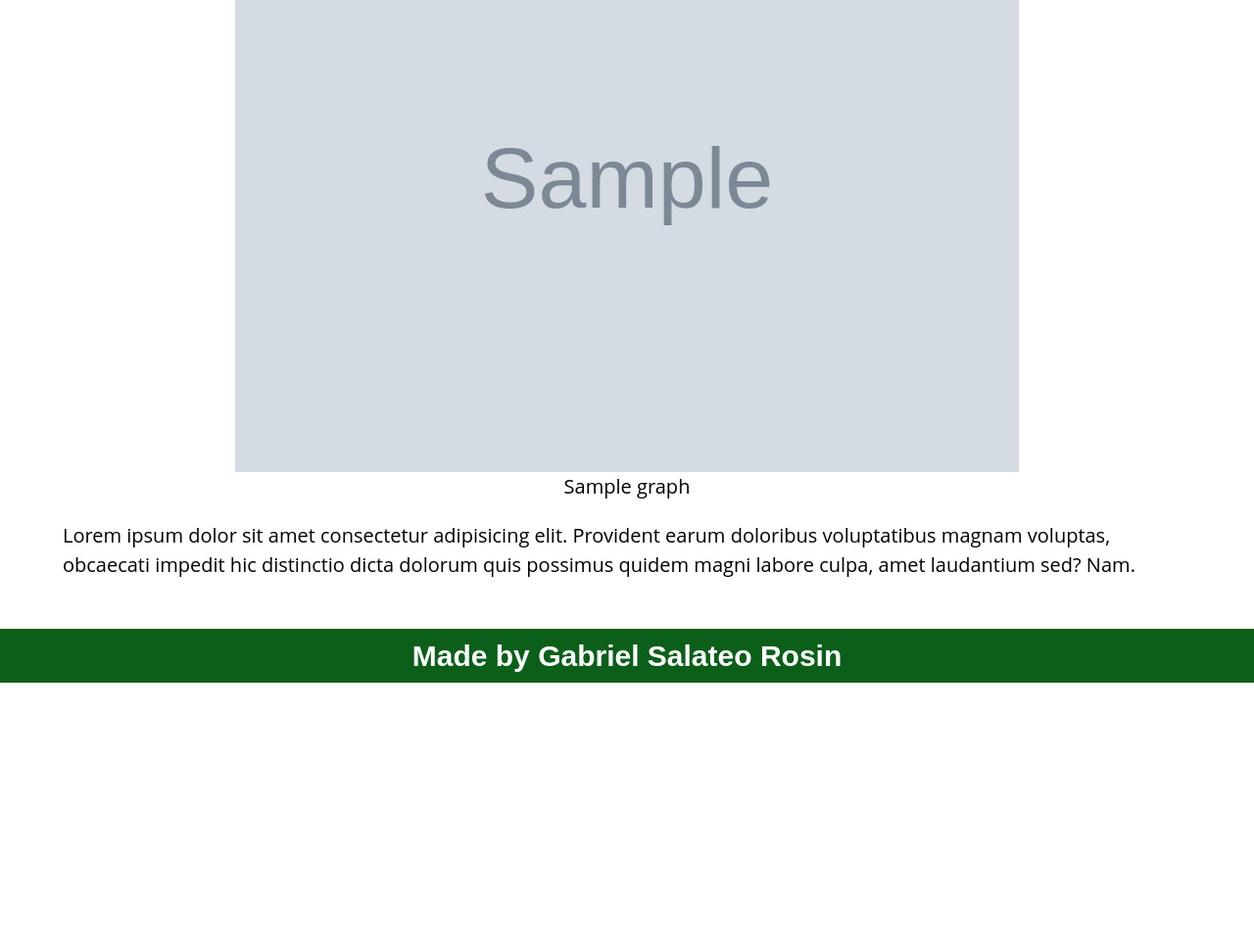
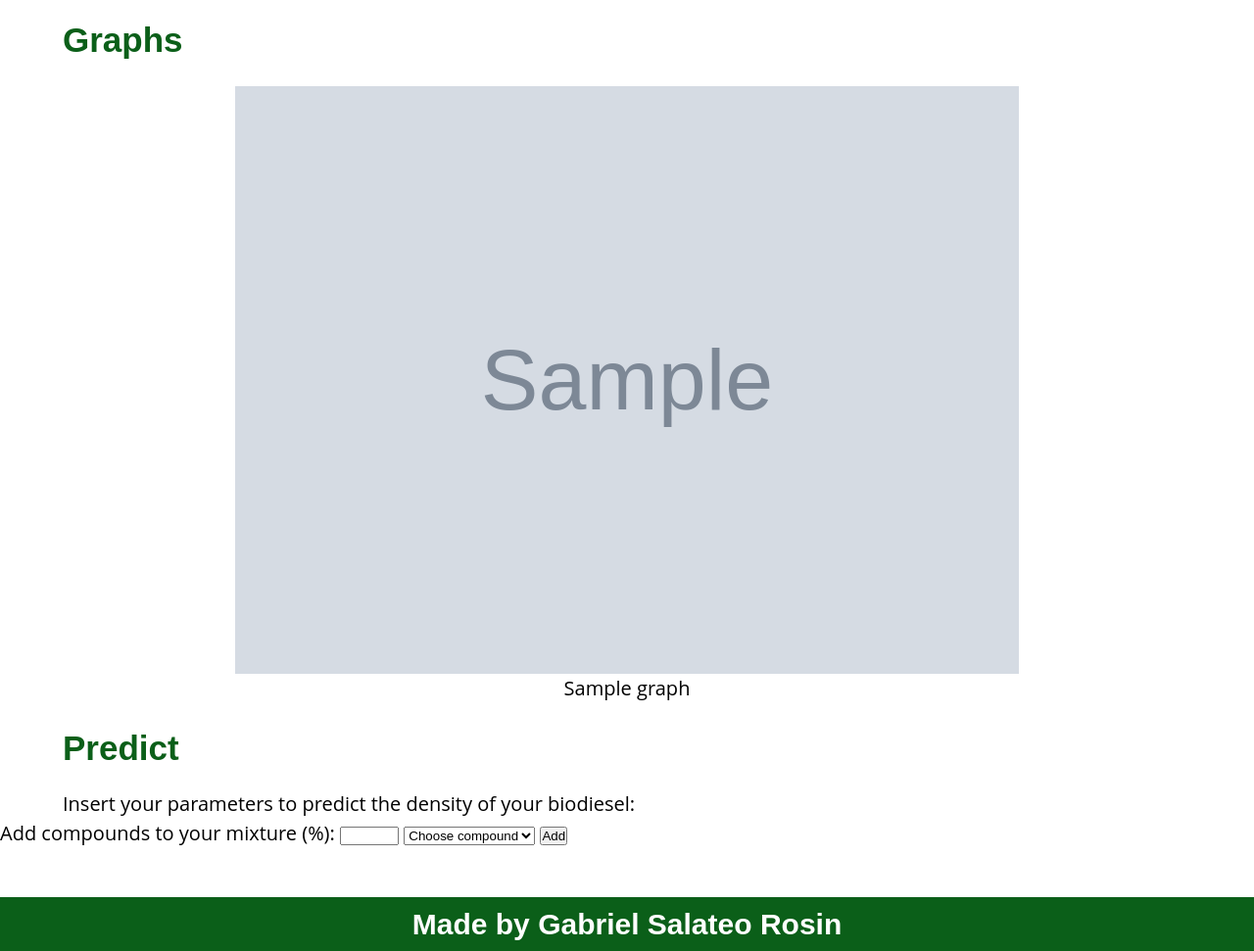
Before and after one commit to gabao55/Biolab-Simulator, a Django app: a page that uses biolab_simulator/density/templates/density/model.html in a window 1280 px wide. Shown: the part 965-1936 px from the top of the page at 98% size. Before the commit the page ends 1662 px from the top, so only its background shows below. Run offline with Django 4.2, Linux system fonts and the light colour scheme; tables that the repository leaves empty hold one stand-in row (values such as "Sample post"); grey boxes marked "Sample" are stand-in pictures.

Commit message:
Adds forms to post data to backend

```diff
--- a/biolab_simulator/density/templates/density/model.html
+++ b/biolab_simulator/density/templates/density/model.html
@@ -9,7 +9,11 @@
         <div class="responsive-space"></div>
         <h1>{{ model.name }}</h1>
 
+        <h2>About</h2>
+
         {{ model.description|safe }}
+
+        <h2>Equations</h2>
 
         {% with model.equation_set.all as equations %}
 
@@ -20,6 +24,8 @@
             {% endfor %}
 
         {% endwith %}
+
+        <h2>Graphs</h2>
 
         {% with model.graph_set.all as graphs %}
 
@@ -32,7 +38,26 @@
 
         {% endwith %}
 
-        <p>Lorem ipsum dolor sit amet consectetur adipisicing elit. Provident earum doloribus voluptatibus magnam voluptas, obcaecati impedit hic distinctio dicta dolorum quis possimus quidem magni labore culpa, amet laudantium sed? Nam.</p>
+        <h2>Predict</h2>
+
+        <p>Insert your parameters to predict the density of your biodiesel:<p>
+
+        <div class="form-center">
+            <form action="{% url 'density:density_model' name=model.name %}" method="POST">
+                <label for="compound-names">Add compounds to your mixture (%):</label>
+                <input type="number" name="compound-percentage" min="0" max="100">
+                <select name="compound-names">
+                    <option value="" disabled selected hidden>Choose compound</option>
+
+                    {% for compound in model.compound_set.all %}
+                        <option value="{{ compound.name }}">{{ compound.name }}</option>
+                    {% endfor %}
+
+                </select>
+                <input type="submit" value="Add">
+            </form>
+        </div>
+
     </section>
 
 {% endblock content %}
--- a/biolab_simulator/static/assets/CSS/content.css
+++ b/biolab_simulator/static/assets/CSS/content.css
@@ -31,3 +31,8 @@
     text-align: center;
     margin-bottom: 2rem;
 }
+
+.form-center {
+    display: flex;
+    justify-content: center;
+}
--- a/biolab_simulator/static/assets/CSS/elements.css
+++ b/biolab_simulator/static/assets/CSS/elements.css
@@ -10,7 +10,7 @@ html {
 }
 
 ::-webkit-scrollbar {
-    width: 8px;
+    width: 5px;
 }
 
 ::-webkit-scrollbar-track {
@@ -19,6 +19,7 @@ html {
 
 ::-webkit-scrollbar-thumb {
     background-color: var(--secondary-green);
+    border-radius: 15px;
 }
 
 ::-webkit-scrollbar-thumb:hover {
--- a/biolab_simulator/static/assets/CSS/footer.css
+++ b/biolab_simulator/static/assets/CSS/footer.css
@@ -69,6 +69,11 @@ footer h3 {
     padding-bottom: 5px;
 }
 
+footer a {
+    text-decoration: none;
+    color: white;
+}
+
 @media screen and (max-width: 920px) {
     .grid-container {
         grid-template-columns: auto;
```
Also changed, not shown: biolab_simulator/static/assets/js/navbar.js (+12 -12 lines), biolab_simulator/static/assets/img/WhatsApp_Image_2021-12-27_at_08.16.35.jpeg (added), biolab_simulator/static/assets/img/WhatsApp_Image_2021-12-27_at_08.16.353.jpeg (added), biolab_simulator/static/assets/img/django-summernote/2022-01-31/dd26a281-f21c-4ffb-bc5d-83e4d6ccc980.jpeg (added), biolab_simulator/static/assets/img/django-summernote/2022-03-06/11485744-79f7-4d63-a8b6-f3ce46a7c0f8.jpeg (added).
